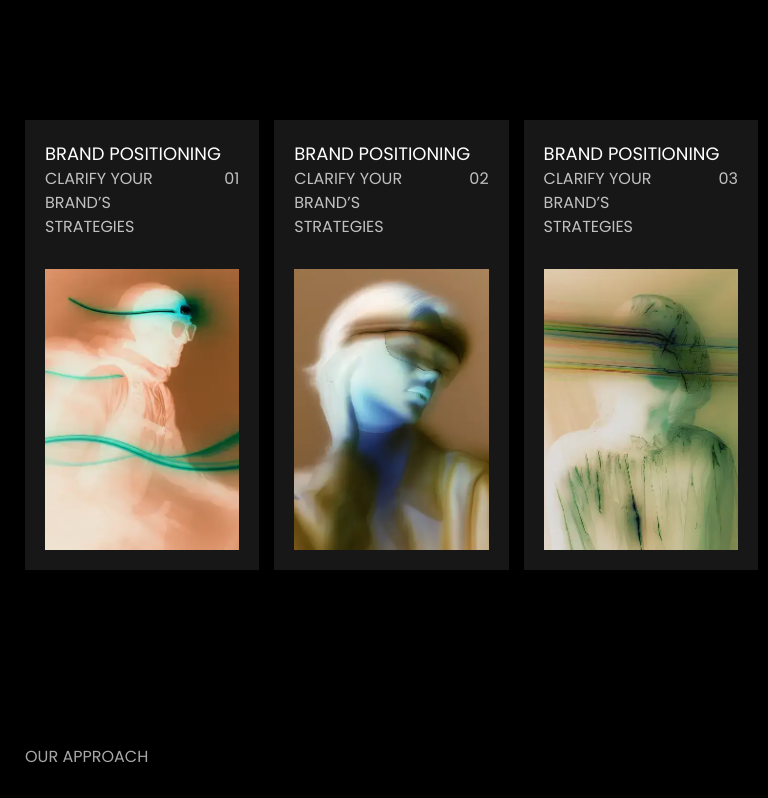
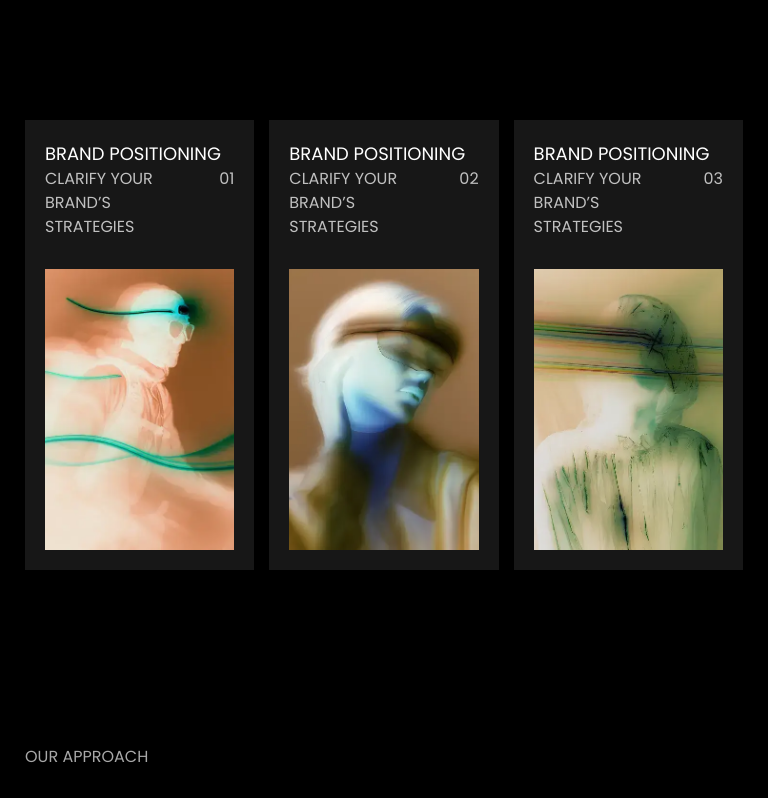
Before and after one commit to nibiralpha/portfolio, a Next.js app: page / in a window 768 px wide. Shown: the part 4222-5020 px from the top of the page. Built offline with nearby package versions, Linux system fonts and the light colour scheme.

Commit message:
fix: margin right issue on tab on service section

```diff
--- a/src/app/globals.css
+++ b/src/app/globals.css
@@ -31,3 +31,9 @@ body {
   padding-left: 15px;
   box-sizing: border-box;
 }
+
+@media (min-width: 599px) and (max-width: 1024px) {
+  .row{
+    margin-right: 0;
+  }
+}
```
